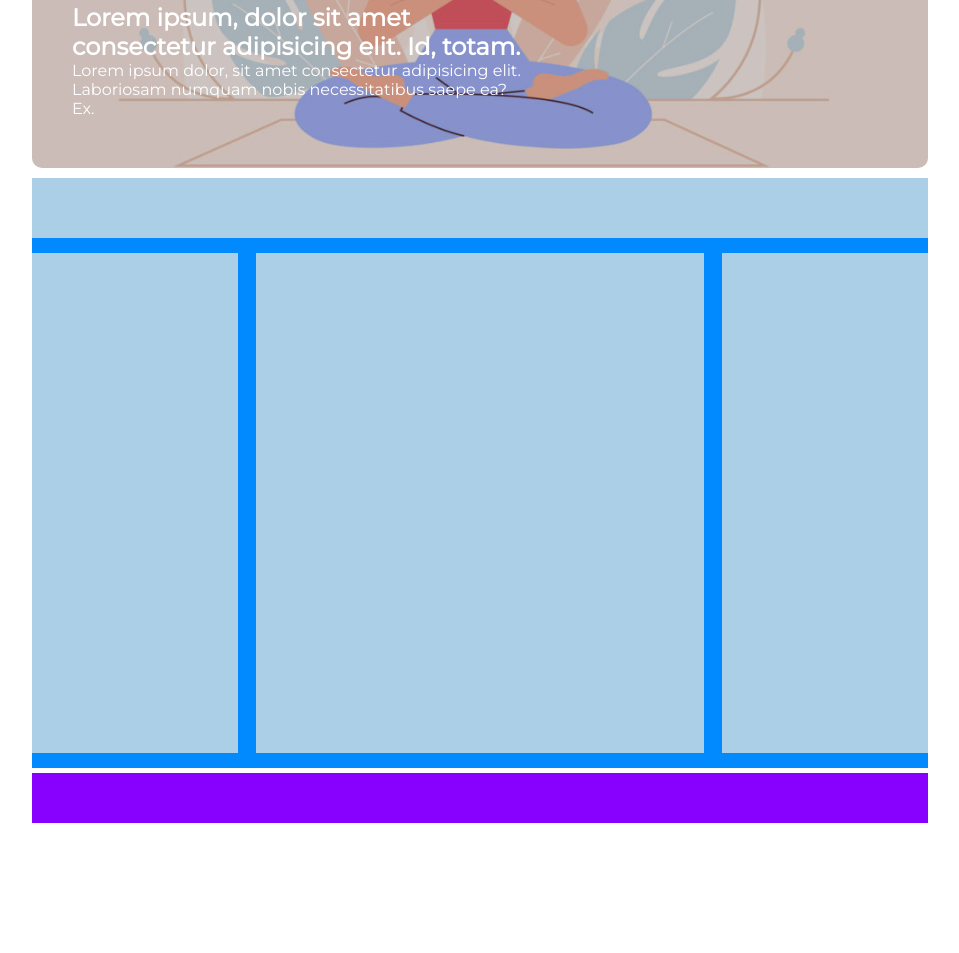
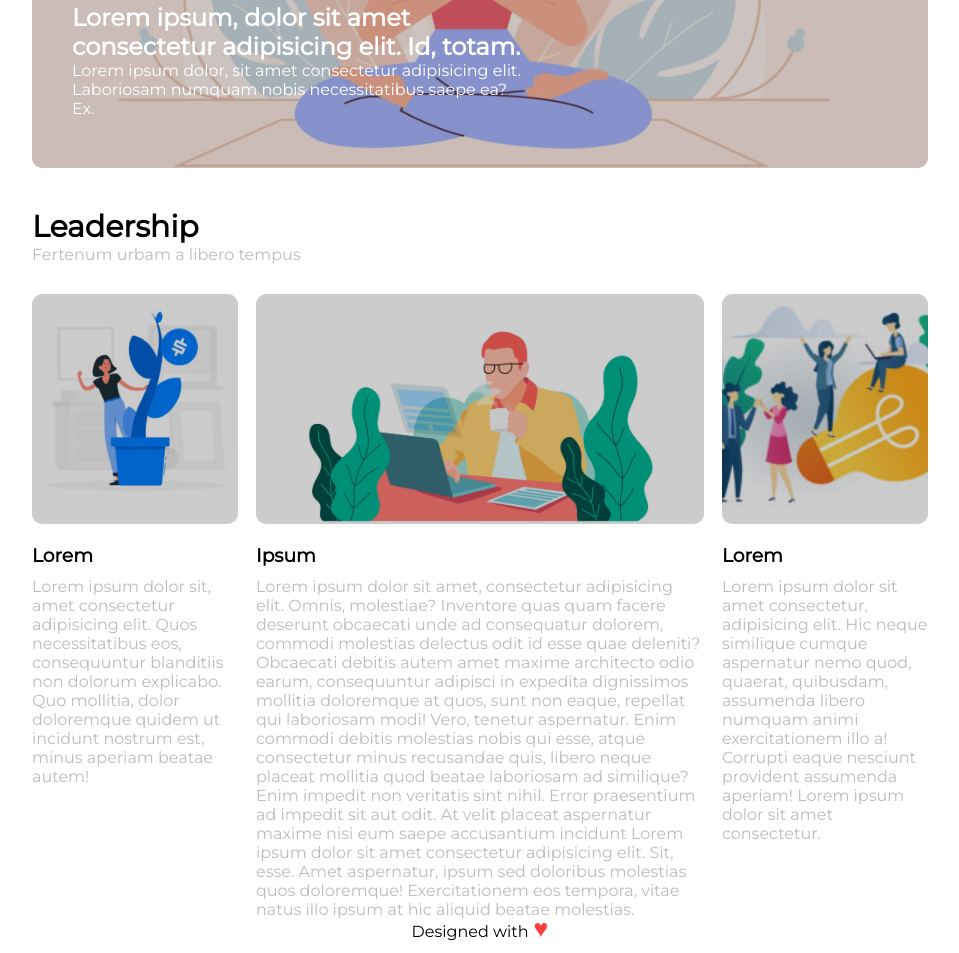
Before and after one commit to BaccanoB/-htmlcss-wp, a plain HTML site: page index.html in a window 1280 px wide. Shown: the part 435-1388 px from the top of the page, without its empty margins (160-1119 px from the left). Before the commit the page ends 1268 px from the top, so only its background shows below. Drawn offline with Linux system fonts and the light colour scheme.

Commit message:
completato main e footer

```diff
--- a/css/style.css
+++ b/css/style.css
@@ -1,7 +1,7 @@
 /* debug */
-.col {
+/* .col {
     background-color: #ABCFE7;
-}
+} */
 
 /* #logo {
     background-color: #E579E6;
@@ -11,17 +11,17 @@
     background-color: #E1D67A;
 } */
 
-main{
+/* main{
     background-color: #008AFE;
-}
+} */
 
-#top {
+/* #top {
     background-color: #ABCFE7;
-}
+} */
 
-footer {
+/* footer {
     background-color: #8801FE;
-}
+} */
 
 /*/ debug */
 
@@ -38,6 +38,7 @@ body {
 }
 
 .col {
+    width: 23%;
     height: 500px;
     margin-bottom:15px ;
     float: left;
@@ -49,16 +50,37 @@ li {
     list-style: none;
 }
 
-a{
+li > a{
     text-decoration: none;
     text-transform: uppercase;
     color: lightgray;
 }
 
-a:hover {
+li > a:hover {
     background-color: black;
 }
 
+.transparency{
+    height: 100%;
+    background-color: rgba(0, 0, 0, 0.2);
+    border-radius: 10px;
+}
+
+.img{
+    height: 230px;
+    background-size: cover;
+    background-position: center;
+    border-radius: 10px;
+}
+
+.aside {
+    padding-top: 20px;
+}
+
+h3 {
+    padding-bottom: 10px;
+    color: black;
+}
 
 /* container */
 
@@ -72,7 +94,7 @@ a:hover {
 #logo {
     height: 70px;
     padding-right: 10px;
-    border-right: 1px solid lightgray;
+    border-right: 1px solid rgb(190, 187, 187);
 }
 
 .navigator {
@@ -89,14 +111,7 @@ a:hover {
     color: white;
 }
 
-#Transaprency{
-    height: 450px;
-    background-color: rgba(0, 0, 0, 0.2);
-    border-radius: 10px;
-
-}
-
-#Text {
+#text {
     width: 450px;
     margin:0 0 50px 40px;
     position:absolute ;
@@ -112,16 +127,26 @@ main::after {
 }
 
 main{
-    margin-top: 10px;
+    height: 700px;
+    margin-top: 40px;
+    color: rgb(190, 187, 187);
 }
 
-#top {
-    height: 60px;
-    margin-bottom: 15px;
+h1 {
+   font-size: 30px;
+   color: black;
 }
 
-#left , #right {
-    width: 23%;
+#subtitle {
+    color: rgb(190, 187, 187);
+}
+
+#middle-section {
+    margin: 30px 0;
+}
+
+.left {
+    background-image: url(../img/img-1.jpg);
 }
 
 #centre {
@@ -129,10 +154,25 @@ main{
     margin: 0 2%;
 }
 
+#middle-banner {
+    background-image: url(../img/banner-2.jpg);
+}
+
+.right {
+    background-image: url(../img/img-3.jpg);
+}
+
 /* footer */
 
 footer {
-    height: 50px;
     margin-top: 5px;
     margin-bottom: 10px;
+    text-align: center;
 }
+
+span::after {
+    content:"\2665";
+    margin-left: 5px;
+    color: #FF3D3D;
+    font-size: 25px;
+}
--- a/index.html
+++ b/index.html
@@ -40,9 +40,9 @@
                 </nav>
             </div>
             <section id="immagine">
-                 <div id="Transaprency">
-                    <div id="Text">
-                        <h1>Lorem ipsum, dolor sit amet consectetur adipisicing elit. Id, totam.</h1>
+                 <div class="transparency">
+                    <div id="text">
+                        <h2>Lorem ipsum, dolor sit amet consectetur adipisicing elit. Id, totam.</h2>
                         <p>Lorem ipsum dolor, sit amet consectetur adipisicing elit. Laboriosam numquam nobis necessitatibus saepe ea? Ex.</p>
                     </div>
                 </div>
@@ -52,15 +52,46 @@
 
         <!-- sezioni centrali -->
         <main>
-            <section id="top"></section>
-            <aside class="col" id="left" ></aside>
-            <section class="col" id="centre"></section>
-            <aside class="col" id="right"></aside>
+            <section id="top">
+                <h1>Leadership</h1>
+                <p id="subtitle">Fertenum urbam a libero tempus</p>
+            </section>
+            <section id="middle-section">
+                <aside class="col" >
+                    <div class="img left">
+                        <div class="transparency"></div>
+                    </div>
+                    <div class="aside">
+                        <h3>Lorem</h3>
+                        <p>Lorem ipsum dolor sit, amet consectetur adipisicing elit. Quos necessitatibus eos, consequuntur blanditiis non dolorum explicabo. Quo mollitia, dolor doloremque quidem ut incidunt nostrum est, minus aperiam beatae autem!</p>
+                    </div>
+                </aside>
+                <section class="col" id="centre">
+                    <div class="img" id="middle-banner">
+                        <div class="transparency"></div>
+                        <div class="aside">
+                            <h3>Ipsum</h3>
+                            <p>Lorem ipsum dolor sit amet, consectetur adipisicing elit. Omnis, molestiae? Inventore quas quam facere deserunt obcaecati unde ad consequatur dolorem, commodi molestias delectus odit id esse quae deleniti? Obcaecati debitis autem amet maxime architecto odio earum, consequuntur adipisci in expedita dignissimos mollitia doloremque at quos, sunt non eaque, repellat qui laboriosam modi! Vero, tenetur aspernatur. Enim commodi debitis molestias nobis qui esse, atque consectetur minus recusandae quis, libero neque placeat mollitia quod beatae laboriosam ad similique? Enim impedit non veritatis sint nihil. Error praesentium ad impedit sit aut odit. At velit placeat aspernatur maxime nisi eum saepe accusantium incidunt Lorem ipsum dolor sit amet consectetur adipisicing elit. Sit, esse. Amet aspernatur, ipsum sed doloribus molestias quos doloremque! Exercitationem eos tempora, vitae natus illo ipsum at hic aliquid beatae molestias.</p>
+                        </div>
+                    </div>
+                </section>
+                <aside class="col" >
+                    <div class="img right">
+                        <div class="transparency"></div>
+                    </div>
+                    <div class="aside">
+                        <h3>Lorem</h3>
+                        <p>Lorem ipsum dolor sit amet consectetur, adipisicing elit. Hic neque similique cumque aspernatur nemo quod, quaerat, quibusdam, assumenda libero numquam animi exercitationem illo a! Corrupti eaque nesciunt provident assumenda aperiam! Lorem ipsum dolor sit amet consectetur. </p>
+                    </div>
+                </aside>
+            </section>
         </main>
         <!--/ sezioni centrali -->
 
         <!-- footer -->
-        <footer></footer>
+        <footer>
+            <span id="footer-heart">Designed with</span>
+        </footer>
         <!--/ footer -->
     </body>
 </html>
```
